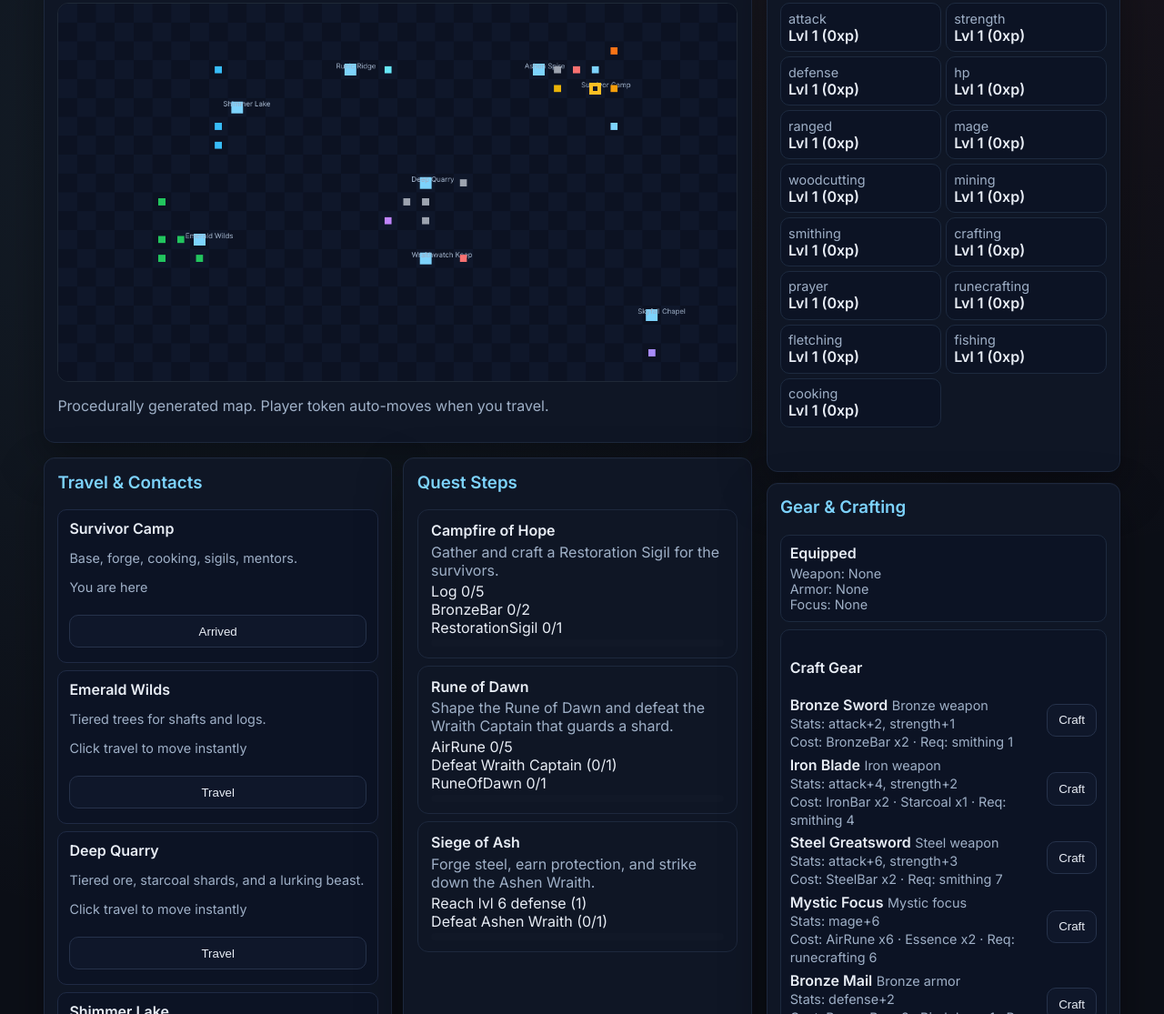
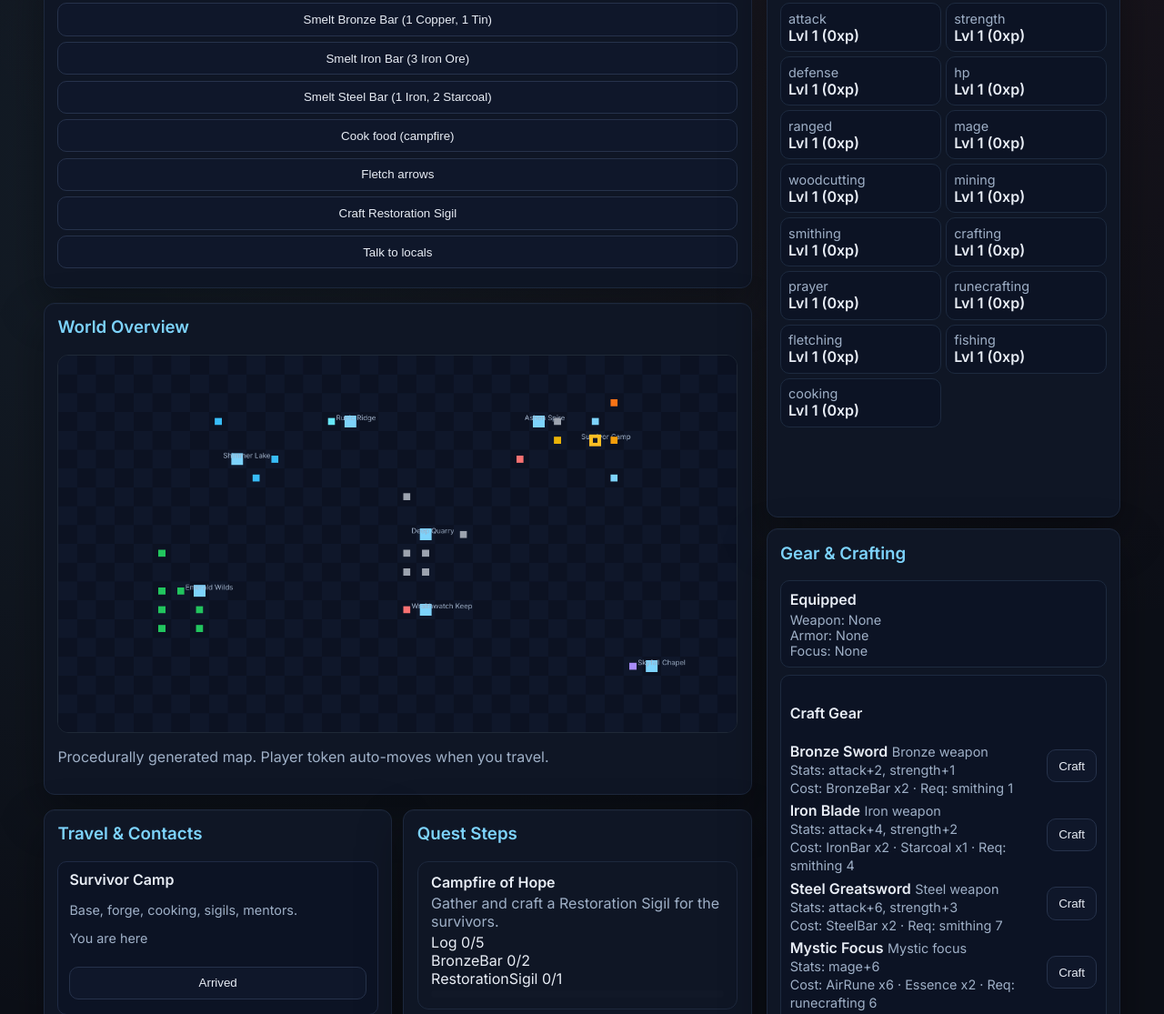
Before and after one commit to Princess8815/airpgtest, a plain HTML site: page index.html in a window 1280 px wide. Shown: the part 451-1566 px from the top of the page at 91% size. Drawn offline with Linux system fonts and the light colour scheme; a web font is replaced by a local one.

Commit message:
Tighten tiered resources and move actions panel up

```diff
--- a/index.html
+++ b/index.html
@@ -31,6 +31,11 @@
   <main class="layout">
     <section class="column wide">
       <div class="panel">
+        <h3>Actions & Gathering</h3>
+        <div id="actions" class="actions"></div>
+      </div>
+
+      <div class="panel">
         <h3>World Overview</h3>
         <canvas id="game" width="1152" height="640" aria-label="Arcstone map"></canvas>
         <p class="muted">Procedurally generated map. Player token auto-moves when you travel.</p>
@@ -48,10 +53,6 @@
       </div>
 
       <div class="grid two">
-        <div class="panel">
-          <h3>Actions & Gathering</h3>
-          <div id="actions" class="actions"></div>
-        </div>
         <div class="panel">
           <h3>Combat</h3>
           <div class="style-buttons">
--- a/script.js
+++ b/script.js
@@ -53,15 +53,16 @@ const player = {
 };
 
 const treeTiers = [
-  { id: 'birch', name: 'Birch', item: 'Birch Log', xp: 25, level: 1 },
-  { id: 'oak', name: 'Oak', item: 'Oak Log', xp: 45, level: 3 },
-  { id: 'elder', name: 'Elder', item: 'Elder Log', xp: 65, level: 6 }
+  { id: 'pine', name: 'Pine', item: 'Pine Log', xp: 25, level: 1 },
+  { id: 'oak', name: 'Oak', item: 'Oak Log', xp: 45, level: 15 },
+  { id: 'yew', name: 'Yew', item: 'Yew Log', xp: 70, level: 30 }
 ];
 
 const oreTiers = [
   { id: 'copper', name: 'Copper', item: 'Copper Ore', xp: 30, level: 1 },
-  { id: 'iron', name: 'Iron', item: 'Iron Ore', xp: 55, level: 4 },
-  { id: 'starcoal', name: 'Starcoal', item: 'Starcoal', xp: 70, level: 7 }
+  { id: 'tin', name: 'Tin', item: 'Tin Ore', xp: 45, level: 10 },
+  { id: 'iron', name: 'Iron', item: 'Iron Ore', xp: 60, level: 20 },
+  { id: 'starcoal', name: 'Starcoal', item: 'Starcoal', xp: 80, level: 30 }
 ];
 
 let nodes = [];
@@ -202,13 +203,13 @@ function generateWorld() {
         { type: 'fletcher', label: 'Fletching Bench', id: 'fletcher' }
       ]
     },
-    { id: 'grove', name: 'Emerald Wilds', description: 'Tiered trees for shafts and logs.', resourceType: 'tree', resourceCount: 6 },
+    { id: 'grove', name: 'Emerald Wilds', description: 'Tiered trees for shafts and logs.', resourceType: 'tree', resourceCount: 8 },
     {
       id: 'quarry',
       name: 'Deep Quarry',
-      description: 'Tiered ore, starcoal shards, and a lurking beast.',
+      description: 'Copper, tin, iron, starcoal, and a lurking beast.',
       resourceType: 'rock',
-      resourceCount: 6,
+      resourceCount: 10,
       nodeTemplates: [{ type: 'beast', label: 'Mire Beast', maxHp: 60, id: 'beast' }]
     },
     { id: 'lake', name: 'Shimmer Lake', description: 'Fish for food before deeper runs.', nodeTemplates: [{ type: 'water', id: 'water1' }, { type: 'water', id: 'water2' }, { type: 'water', id: 'water3' }] },
@@ -365,10 +366,10 @@ function smeltBar(type) {
   const forgeAvailable = getCurrentNodes().some((n) => n.type === 'forge');
   if (!forgeAvailable) return log('You need a forge to smelt bars.', 'Smithing');
   if (type === 'Bronze') {
-    if (!consumeItem('Copper Ore', 2)) return log('You need 2 Copper Ore for a bronze bar.', 'Smithing');
+    if (!consumeItem('Copper Ore', 1) || !consumeItem('Tin Ore', 1)) return log('You need 1 Copper Ore and 1 Tin Ore for a bronze bar.', 'Smithing');
     addItem('BronzeBar', 1);
     addXp('smithing', 35);
-    log('You smelt ore into a bronze bar.', 'Smithing');
+    log('You smelt copper and tin into a bronze bar.', 'Smithing');
     progressQuest('smelt', { item: 'BronzeBar', amount: 1 });
   }
   if (type === 'Iron') {
@@ -757,7 +758,7 @@ function renderActions() {
   if (nearby.includes('rock')) actionList.push({ label: 'Mine tiered ore & starcoal', handler: mineRock });
   if (nearby.includes('water')) actionList.push({ label: 'Fish the waters', handler: fishWater });
   if (nearby.includes('forge')) {
-      actionList.push({ label: 'Smelt Bronze Bar (2 Copper Ore)', handler: () => smeltBar('Bronze') });
+      actionList.push({ label: 'Smelt Bronze Bar (1 Copper, 1 Tin)', handler: () => smeltBar('Bronze') });
       actionList.push({ label: 'Smelt Iron Bar (3 Iron Ore)', handler: () => smeltBar('Iron') });
       actionList.push({ label: 'Smelt Steel Bar (1 Iron, 2 Starcoal)', handler: () => smeltBar('Steel') });
   }
```
